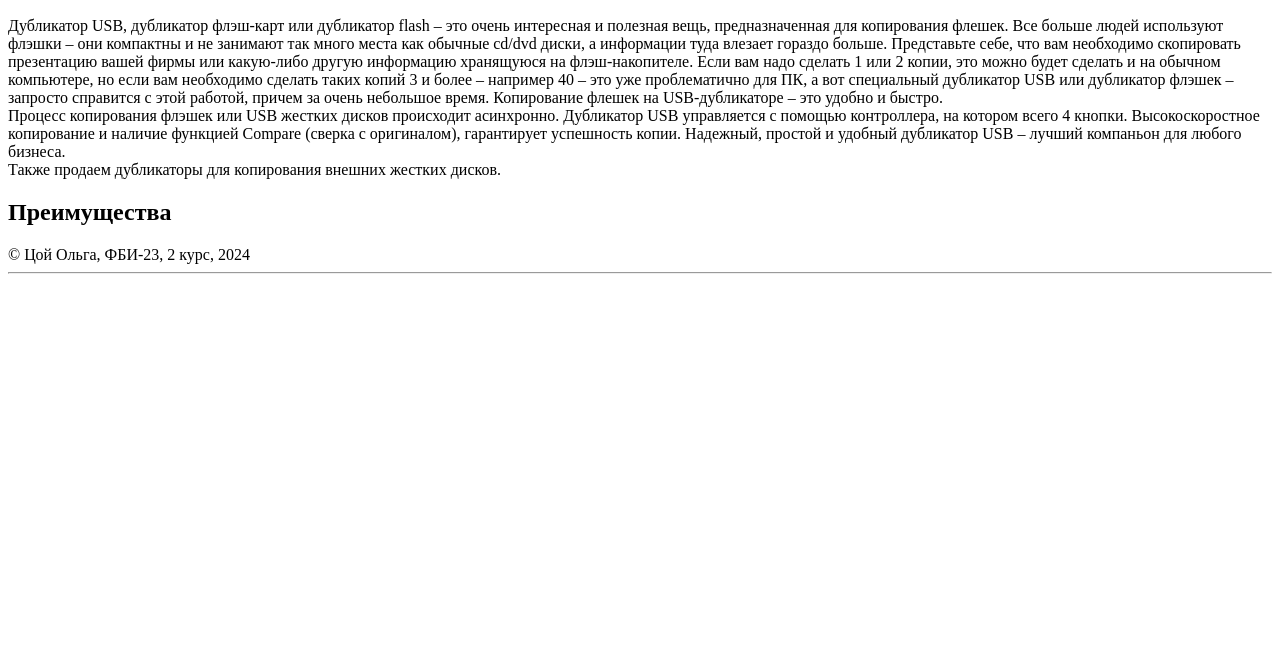
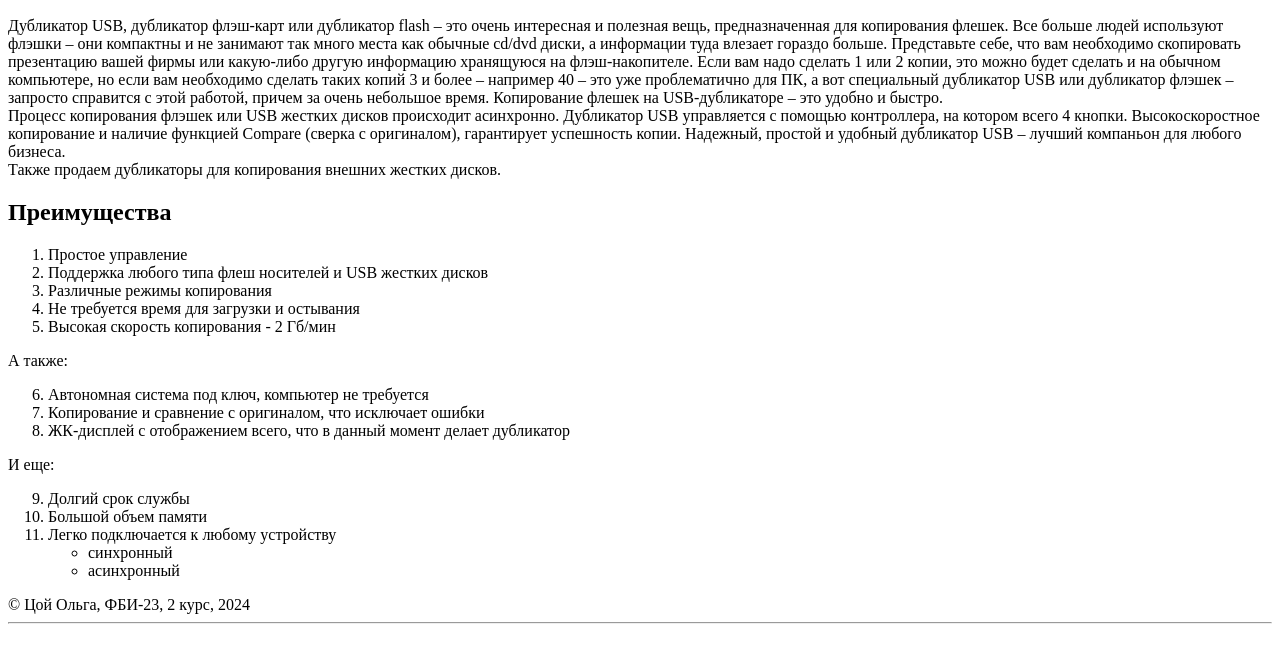
Before and after one commit to Olga120719/web-front-labs, a plain HTML site: page lab2/usb.html in a window 1280 px wide. Shown: the part 146-800 px from the top of the page. Drawn offline with Linux system fonts and the light colour scheme.

Commit message:
Преимущества

```diff
--- a/lab2/usb.html
+++ b/lab2/usb.html
@@ -31,6 +31,35 @@
             Также продаем дубликаторы для копирования внешних жестких дисков.
             </div>
             <h2>Преимущества</h2>
+            <ol>
+                <li>Простое управление</li>
+                <li>Поддержка любого типа флеш носителей и USB жестких дисков</li>
+                <li>Различные режимы копирования</li>
+                <li>Не требуется время для загрузки и остывания</li>
+                <li>Высокая скорость копирования - 2 Гб/мин</li>
+            </ol>
+            <div>
+                А также:
+            </div>
+            <ol start="6">
+                <li>Автономная система под ключ, компьютер не требуется</li>
+                <li>Копирование и сравнение с оригиналом, что исключает ошибки</li>
+                <li>ЖК-дисплей с отображением всего, что в данный момент делает дубликатор</li>
+            </ol>
+            <div>
+                И еще:
+            </div>
+            <ol start="9">
+                <li>Долгий срок службы</li>
+                <li>Большой объем памяти</li>
+                <li>
+                    Легко подключается к любому устройству
+                    <ul>
+                        <li>синхронный</li>
+                        <li>асинхронный</li>
+                    </ul>
+                </li>
+            </ol>
         </main>
         <footer>
             &copy; Цой Ольга, ФБИ-23, 2 курс, 2024
```
